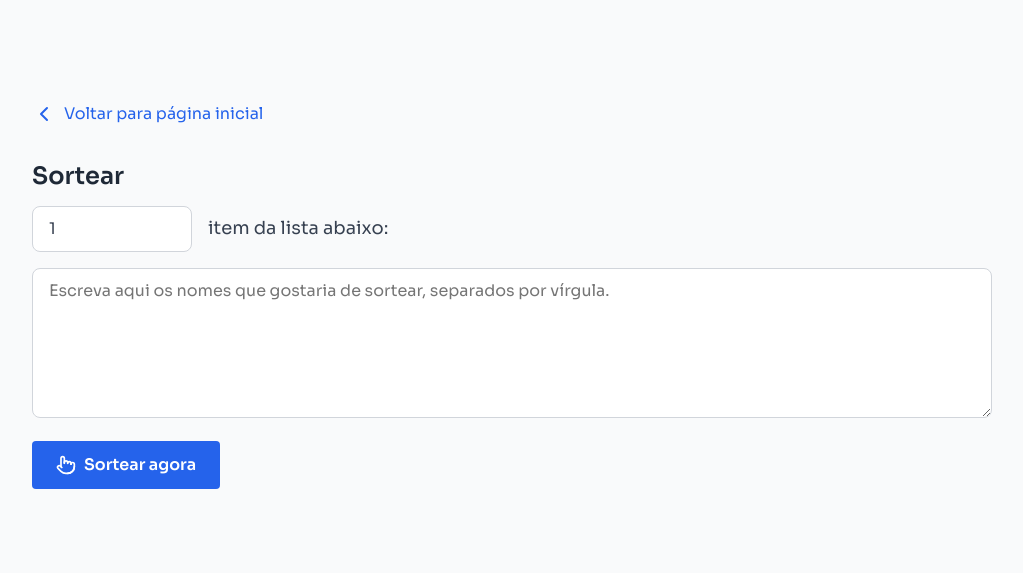
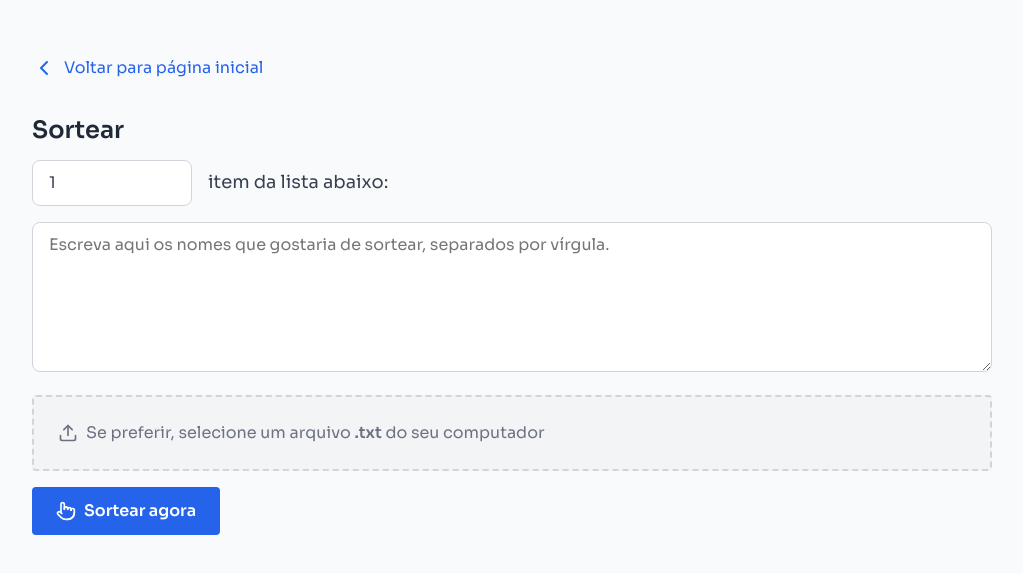
Before and after one commit to ClodoaldoDantas/sorteador-online, a Next.js app: page /sorteador-de-nomes in a window 1280 px wide. Shown: the part 105-678 px from the top of the page, without its empty margins (128-1151 px from the left). Built offline with nearby package versions, Linux system fonts and the light colour scheme.

Commit message:
Fazendo uploads de arquivos .txt

```diff
--- a/src/app/sorteador-de-nomes/page.module.scss
+++ b/src/app/sorteador-de-nomes/page.module.scss
@@ -19,6 +19,12 @@
   }
 }
 
+.flex,
+.textarea,
+.upload {
+  margin-bottom: 1rem;
+}
+
 .flex {
   display: flex;
   flex-wrap: wrap;
@@ -26,7 +32,27 @@
   gap: 1rem;
 }
 
-.flex,
-.group {
-  margin-bottom: 1rem;
+.upload {
+  display: flex;
+  flex-direction: column;
+
+  input[type='file'] {
+    display: none;
+  }
+
+  label {
+    cursor: pointer;
+    border-radius: 4px;
+    padding: 1.5rem;
+    background-color: var(--gray-100);
+    border: 2px dashed var(--gray-300);
+
+    display: flex;
+    align-items: center;
+    gap: 0.5rem;
+
+    strong {
+      font-weight: 600;
+    }
+  }
 }
--- a/src/app/sorteador-de-nomes/page.tsx
+++ b/src/app/sorteador-de-nomes/page.tsx
@@ -1,8 +1,8 @@
 'use client'
 
 import { useRouter } from 'next/navigation'
-import { FormEvent, useState } from 'react'
-import { Pointer } from 'lucide-react'
+import { ChangeEvent, FormEvent, useState } from 'react'
+import { Pointer, Upload } from 'lucide-react'
 
 import { Center } from '@/components/Center'
 import { Input } from '@/components/Input'
@@ -21,6 +21,29 @@ export default function SorteadorDeNomes() {
 
   const router = useRouter()
   const setResult = useAppStore((state) => state.setResult)
+
+  const handleFileChange = (e: ChangeEvent<HTMLInputElement>) => {
+    const fileList = e.target.files
+
+    if (!fileList) return
+
+    const file = fileList.item(0)
+    const reader = new FileReader()
+
+    reader.onload = () => {
+      const readerResult = reader.result
+
+      if (readerResult && typeof readerResult === 'string') {
+        setField(readerResult)
+      }
+    }
+
+    if (file) {
+      reader.readAsText(file)
+    }
+
+    e.target.value = ''
+  }
 
   function handleSubmit(event: FormEvent) {
     event.preventDefault()
@@ -62,13 +85,30 @@ export default function SorteadorDeNomes() {
             <span>item da lista abaixo:</span>
           </div>
 
-          <div className={styles.group}>
+          <div className={styles.textarea}>
             <Textarea
               placeholder="Escreva aqui os nomes que gostaria de sortear, separados por vírgula."
               required
               value={field}
               onChange={(e) => setField(e.target.value)}
             />
+          </div>
+
+          <div className={styles.upload}>
+            <input
+              type="file"
+              accept="text/plain"
+              id="file-upload"
+              onChange={handleFileChange}
+            />
+
+            <label htmlFor="file-upload">
+              <Upload size={20} />
+              <div>
+                Se preferir, selecione um arquivo <strong>.txt</strong> do seu
+                computador
+              </div>
+            </label>
           </div>
 
           <Button type="submit">
```
